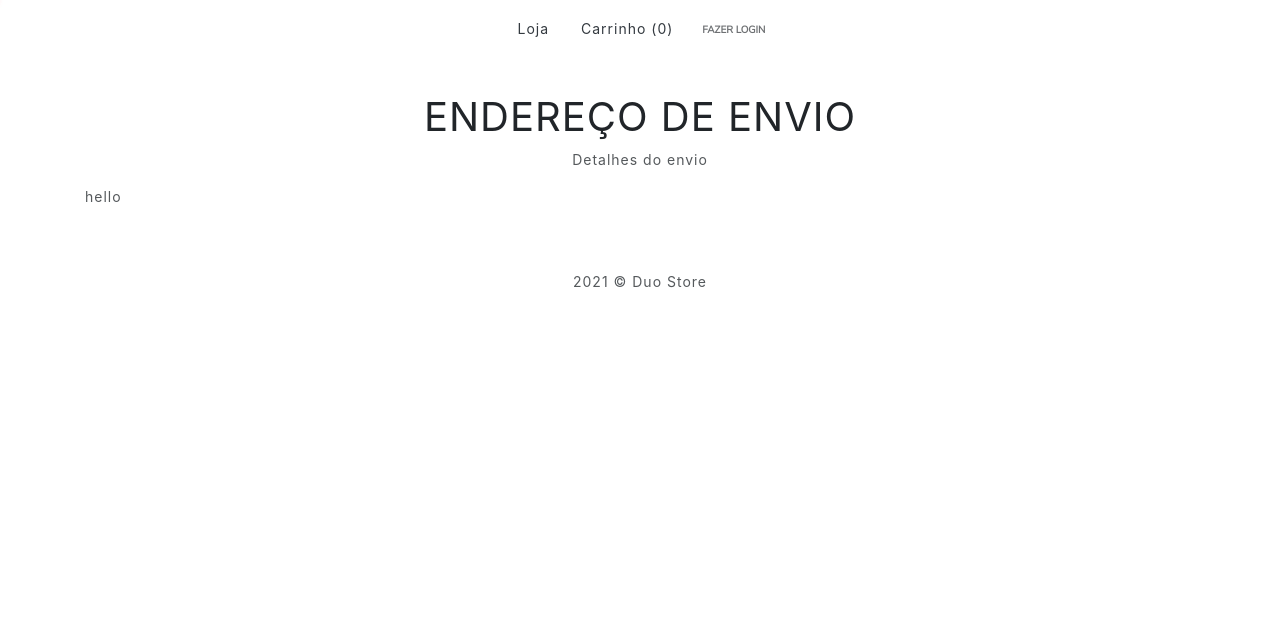
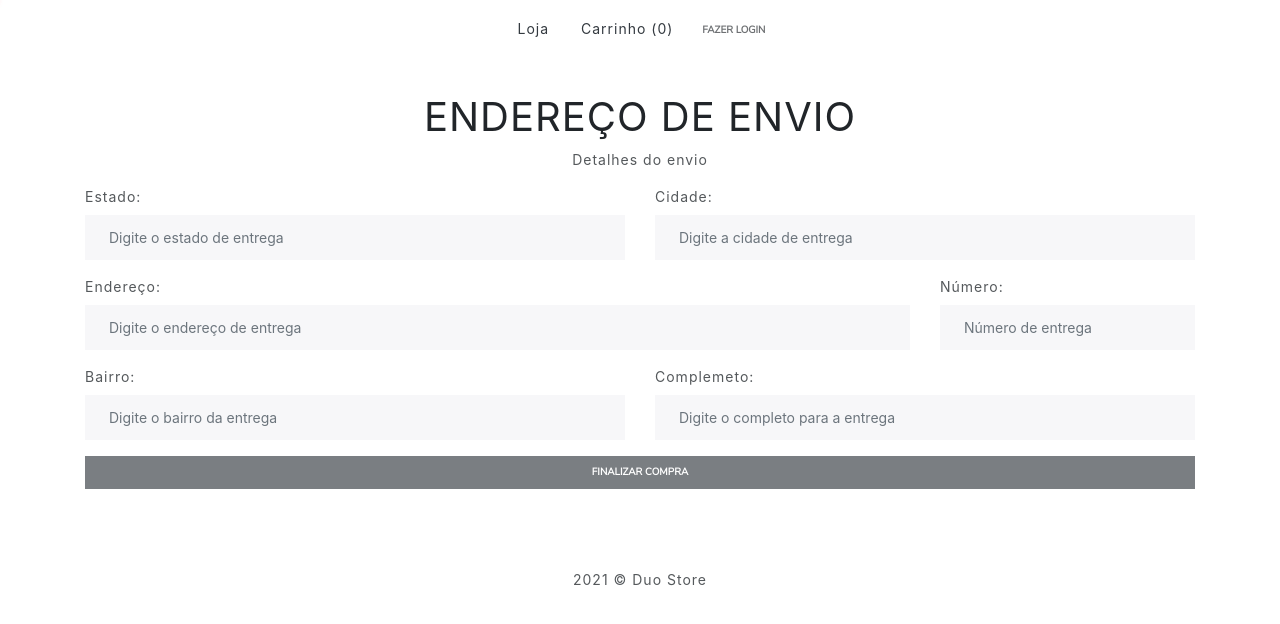
Before and after one commit to Brenw10/store, a React (Create React App) app in the folder client/: page /cart-address in a window 1280 px wide. Shown: the top 624 px of the page. Built offline with nearby package versions, Linux system fonts and the light colour scheme; no server answers.

Commit message:
Creating address component

```diff
--- /dev/null
+++ b/client/src/components/Address.js
@@ -0,0 +1,56 @@
+import React, { useState } from 'react';
+
+function Address({ button, disabled, onClick }) {
+  const [state, setState] = useState('');
+  const [city, setCity] = useState('');
+  const [address, setAddress] = useState('');
+  const [number, setNumber] = useState('');
+  const [district, setDistrict] = useState('');
+  const [complement, setComplement] = useState('');
+
+  function isValid() {
+    return state && city && address && number && district;
+  }
+
+  return (
+    <div className="row">
+      <div className="form-group col-6">
+        <label>Estado:</label>
+        <input className="form-control" onChange={event => setState(event.target.value)}
+          placeholder="Digite o estado de entrega" value={state} />
+      </div>
+      <div className="form-group col-6">
+        <label>Cidade:</label>
+        <input className="form-control" onChange={event => setCity(event.target.value)}
+          placeholder="Digite a cidade de entrega" value={city} />
+      </div>
+      <div className="form-group col-9">
+        <label>Endereço:</label>
+        <input className="form-control" onChange={event => setAddress(event.target.value)}
+          placeholder="Digite o endereço de entrega" value={address} />
+      </div>
+      <div className="form-group col-3">
+        <label>Número:</label>
+        <input className="form-control" onChange={event => setNumber(event.target.value)}
+          placeholder="Número de entrega" value={number} />
+      </div>
+      <div className="form-group col-6">
+        <label>Bairro:</label>
+        <input className="form-control" onChange={event => setDistrict(event.target.value)}
+          placeholder="Digite o bairro da entrega" value={district} />
+      </div>
+      <div className="form-group col-6">
+        <label>Complemeto:</label>
+        <input className="form-control" onChange={event => setComplement(event.target.value)}
+          placeholder="Digite o completo para a entrega" value={complement} />
+      </div>
+      <div className="form-group col-12">
+        <button type="button" disabled={!isValid() || disabled}
+          onClick={() => onClick({ state, city, address, number, district, complement })}
+          className="btn btn-lg btn-dark w-100">{button}</button>
+      </div>
+    </div>
+  );
+}
+
+export default Address;
--- a/client/src/pages/CartAddress.js
+++ b/client/src/pages/CartAddress.js
@@ -1,14 +1,29 @@
 import React from 'react';
+import Address from '../components/Address';
 import Footer from '../components/Footer';
 import Header from '../components/Header';
 import Logo from '../components/Logo';
+import { useUser } from '../contexts/User';
+import { useCart } from '../contexts/Cart';
 
 function CartAddress() {
+  const { user } = useUser();
+  const { getTotalBuying } = useCart();
+
+  function onFinalize(address) {
+    console.log(address);
+  }
+
   return (
     <>
       <Header />
       <Logo title='Endereço de Envio' description="Detalhes do envio" />
-      <div className="container">hello</div>
+      <div className="container">
+        <Address
+          button='FINALIZAR COMPRA'
+          disabled={!user || !getTotalBuying()} onClick={onFinalize}
+        />
+      </div>
       <Footer />
     </>
   )
```
